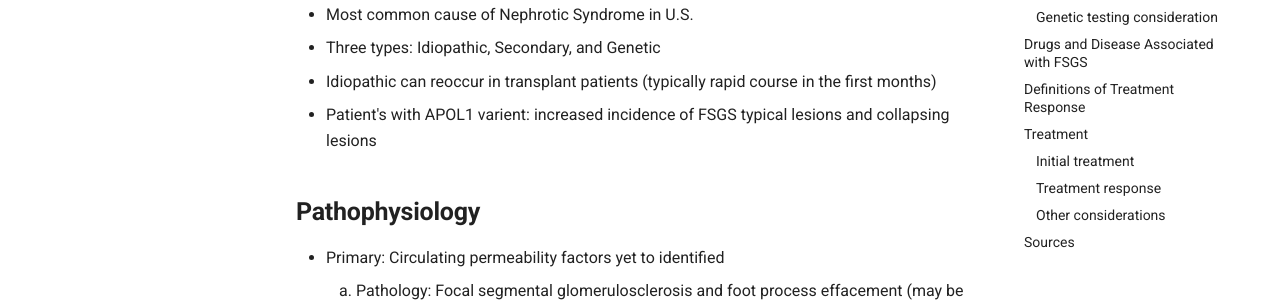
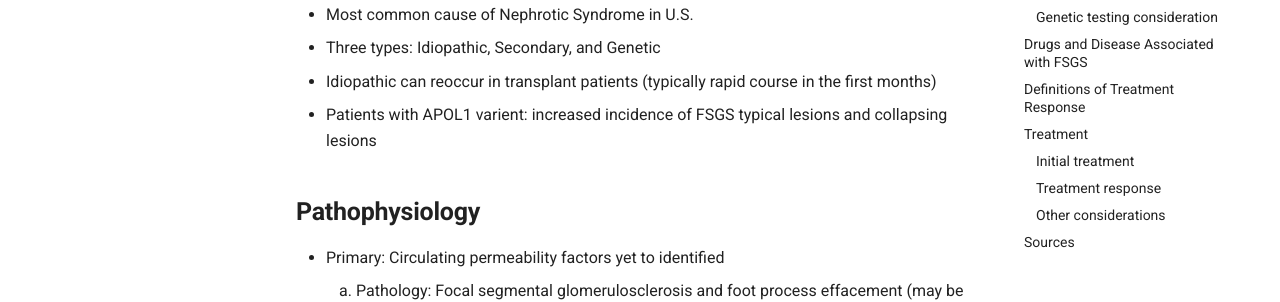
Before and after one commit to TTUNEPH2025/GN, an MkDocs documentation site: the page built from docs/FSGS.md, in a window 1280 px wide and 900 px high. Shown: the part 277-579 px from the top of the window. Built offline with MkDocs 1.6.1 and Material for MkDocs 9.7.7, drawn with Linux system fonts in a browser that asks for light colours.

Commit message:
Update FSGS.md

```diff
--- a/docs/FSGS.md
+++ b/docs/FSGS.md
@@ -3,7 +3,7 @@
   * Most common cause of Nephrotic Syndrome in U.S.
   * Three types: Idiopathic, Secondary, and Genetic
   * Idiopathic can reoccur in transplant patients (typically rapid course in the first months)
-  * Patient's with APOL1 varient: increased incidence of FSGS typical lesions and collapsing lesions
+  * Patients with APOL1 varient: increased incidence of FSGS typical lesions and collapsing lesions
 ## **Pathophysiology**
   * Primary: Circulating permeability factors yet to identified
      1. Pathology: Focal segmental glomerulosclerosis and foot process effacement (may be diffuse or variable)
```
